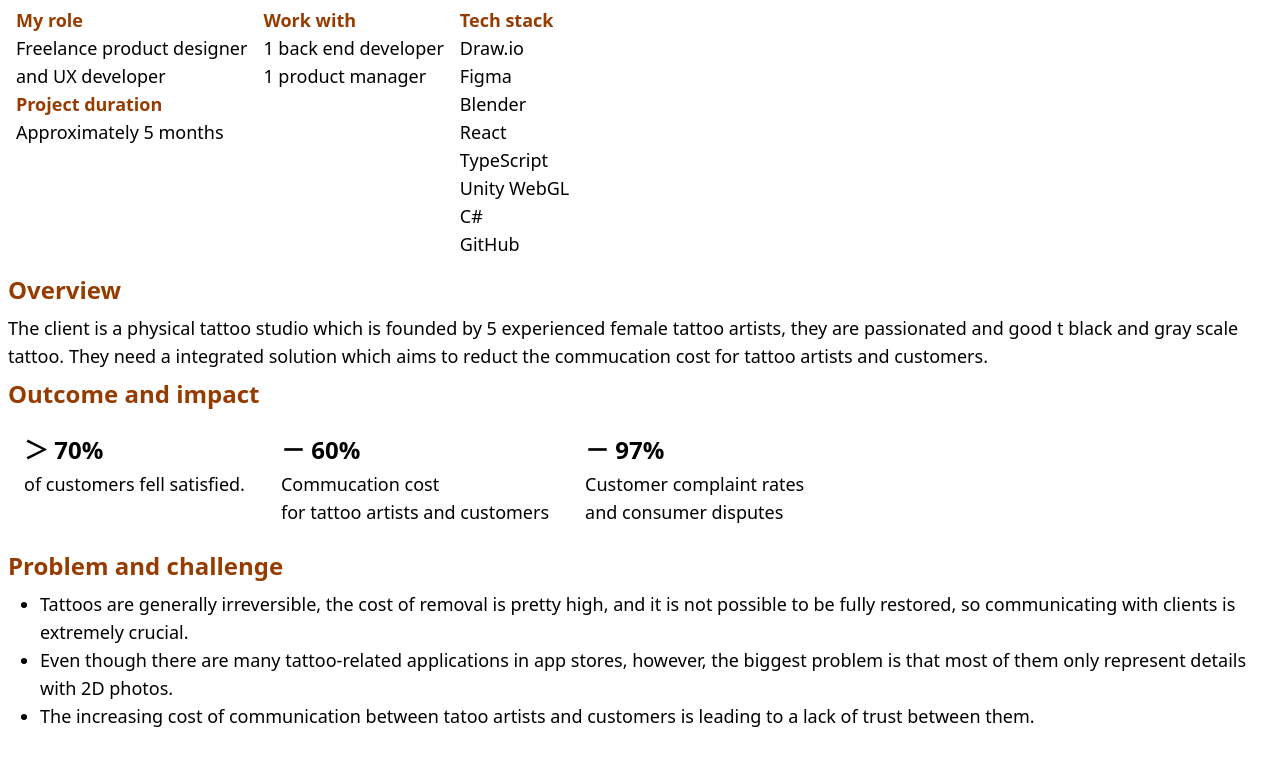
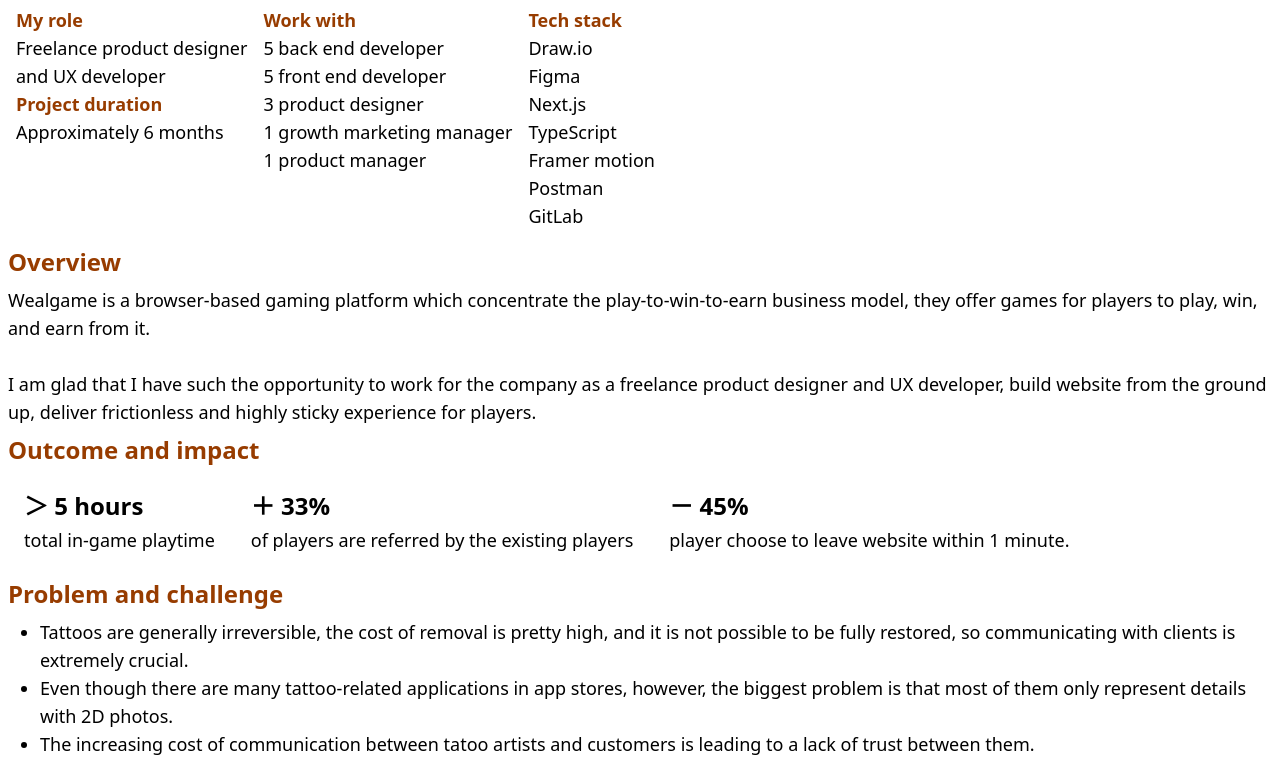
Before and after one commit to robin-artemstein/robin-chen-case-study-b2c-igaming-website, a plain HTML site: page index.html in a window 1280 px wide. Shown: the part 970-1745 px from the top of the page. Drawn offline with nearby package versions, Linux system fonts and the light colour scheme.

Commit message:
Update index.html

```diff
--- a/index.html
+++ b/index.html
@@ -6,7 +6,7 @@
       <script src="https://cdn.jsdelivr.net/npm/@tailwindcss/browser@4"></script>
    </head>
    <body>
-      <div class="m-2 flex w-full flex-col">
+         <div class="m-2 flex w-full flex-col">
          <img
             src="https://raw.githubusercontent.com/robin-artemstein/robin-chen-case-study-3d-tattoo-commucation-assistant/main/3d-tattoo-commucation-assistant-app-main-image.png"
             width="1280"
@@ -22,11 +22,14 @@
                <div class="text-lg font-semibold text-amber-800">
                   Project duration
                </div>
-               <div class="text-lg font-medium">Approximately 5 months</div>
+               <div class="text-lg font-medium">Approximately 6 months</div>
             </div>
             <div class="flex flex-col">
                <div class="text-lg font-semibold text-amber-800">Work with</div>
-               <div class="text-lg font-medium">1 back end developer</div>
+               <div class="text-lg font-medium">5 back end developer</div>
+               <div class="text-lg font-medium">5 front end developer</div>
+               <div class="text-lg font-medium">3 product designer</div>
+               <div class="text-lg font-medium">1 growth marketing manager</div>
                <div class="text-lg font-medium">1 product manager</div>
             </div>
             <div class="flex flex-col">
@@ -35,47 +38,39 @@
                </div>
                <div class="text-lg font-medium">Draw.io</div>
                <div class="text-lg font-medium">Figma</div>
-               <div class="text-lg font-medium">Blender</div>
-               <div class="text-lg font-medium">React</div>
+               <div class="text-lg font-medium">Next.js</div>
                <div class="text-lg font-medium">TypeScript</div>
-               <div class="text-lg font-medium">Unity WebGL</div>
-               <div class="text-lg font-medium">C#</div>
-               <div class="text-lg font-medium">GitHub</div>
+               <div class="text-lg font-medium">Framer motion</div>
+               <div class="text-lg font-medium">Postman</div>
+               <div class="text-lg font-medium">GitLab</div>
             </div>
          </div>
          <div class="flex flex-col">
             <div class="py-2 text-2xl font-bold text-amber-800">Overview</div>
             <div class="text-lg font-medium">
-               The client is a physical tattoo studio which is founded by 5
-               experienced female tattoo artists, they are passionated and good
-               t black and gray scale tattoo. They need a integrated solution
-               which aims to reduct the commucation cost for tattoo artists and
-               customers.
+               Wealgame is a browser-based gaming platform which concentrate the play-to-win-to-earn business model, they offer games for players to play, win, and earn from it.<br><br>
+               I am glad that I have such the opportunity to work for the company as a freelance product designer and UX developer, build website from the ground up, deliver frictionless and highly sticky experience for players.
             </div>
             <div class="py-2 text-2xl font-bold text-amber-800">
                Outcome and impact
             </div>
             <div class="flex flex-wrap gap-1">
                <div class="flex flex-col gap-1 p-4">
-                  <div class="text-2xl font-semibold">＞ 70%</div>
+                  <div class="text-2xl font-semibold">＞ 5 hours</div>
                   <div class="text-lg font-medium">
-                     of customers fell satisfied.
+                     total in-game playtime
                   </div>
                </div>
                <div class="flex flex-col gap-1 p-4">
-                  <div class="text-2xl font-semibold">－ 60%</div>
+                  <div class="text-2xl font-semibold">＋ 33%</div>
                   <div class="text-lg font-medium">
-                     Commucation cost
-                     <br>
-                     for tattoo artists and customers
+                     of players are referred by the existing players
                   </div>
                </div>
                <div class="flex flex-col gap-1 p-4">
-                  <div class="text-2xl font-semibold">－ 97%</div>
+                  <div class="text-2xl font-semibold">－ 45%</div>
                   <div class="text-lg font-medium">
-                     Customer complaint rates
-                     <br>
-                     and consumer disputes
+                     player choose to leave website within 1 minute.
                   </div>
                </div>
             </div>
```
